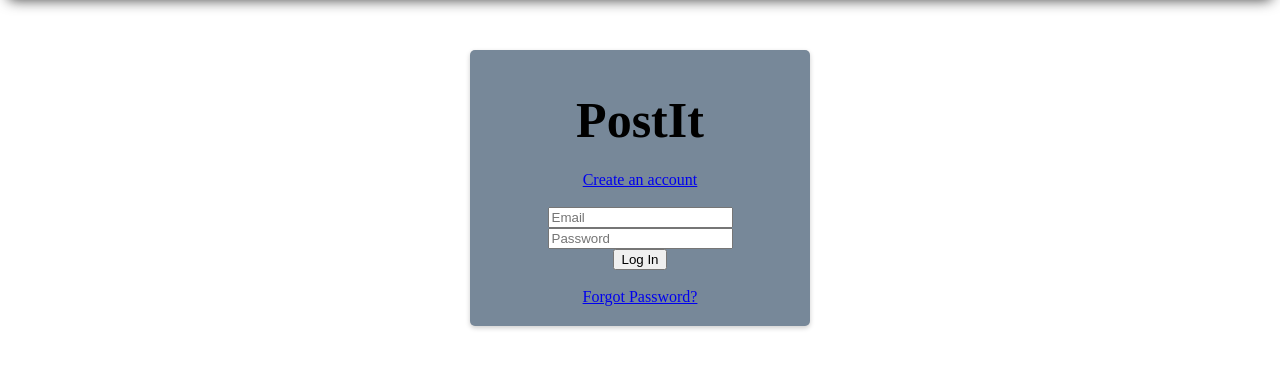
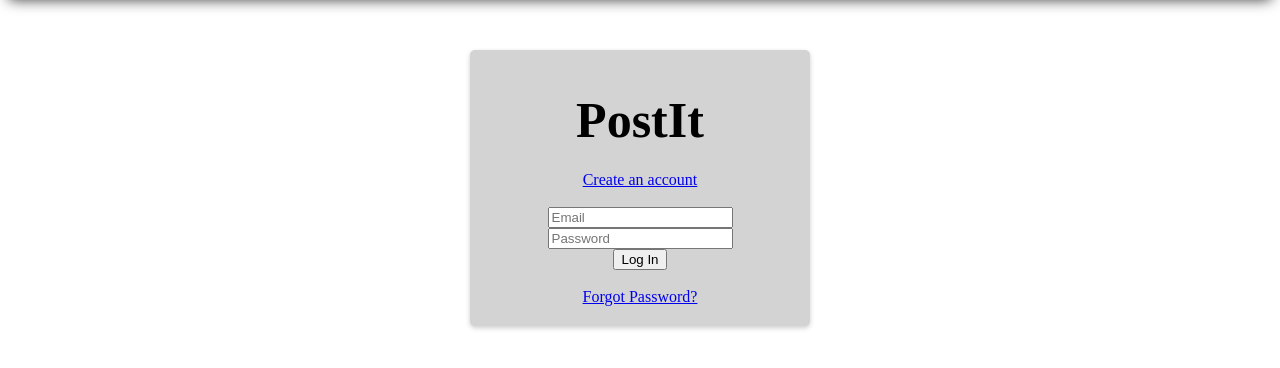
Before and after one commit to Ralf-A/WAD-Homework-1, a plain HTML site: page Login.html in a window 1280 px wide. Shown: the part 70-438 px from the top of the page. Drawn offline with Linux system fonts and the light colour scheme.

Commit message:
color change

```diff
--- a/style.css
+++ b/style.css
@@ -73,5 +73,5 @@ h1::first-line {
 }
 
 .header + .login-box {
-    background-color: lightslategray;
+    background-color: lightgray;
 }
```
